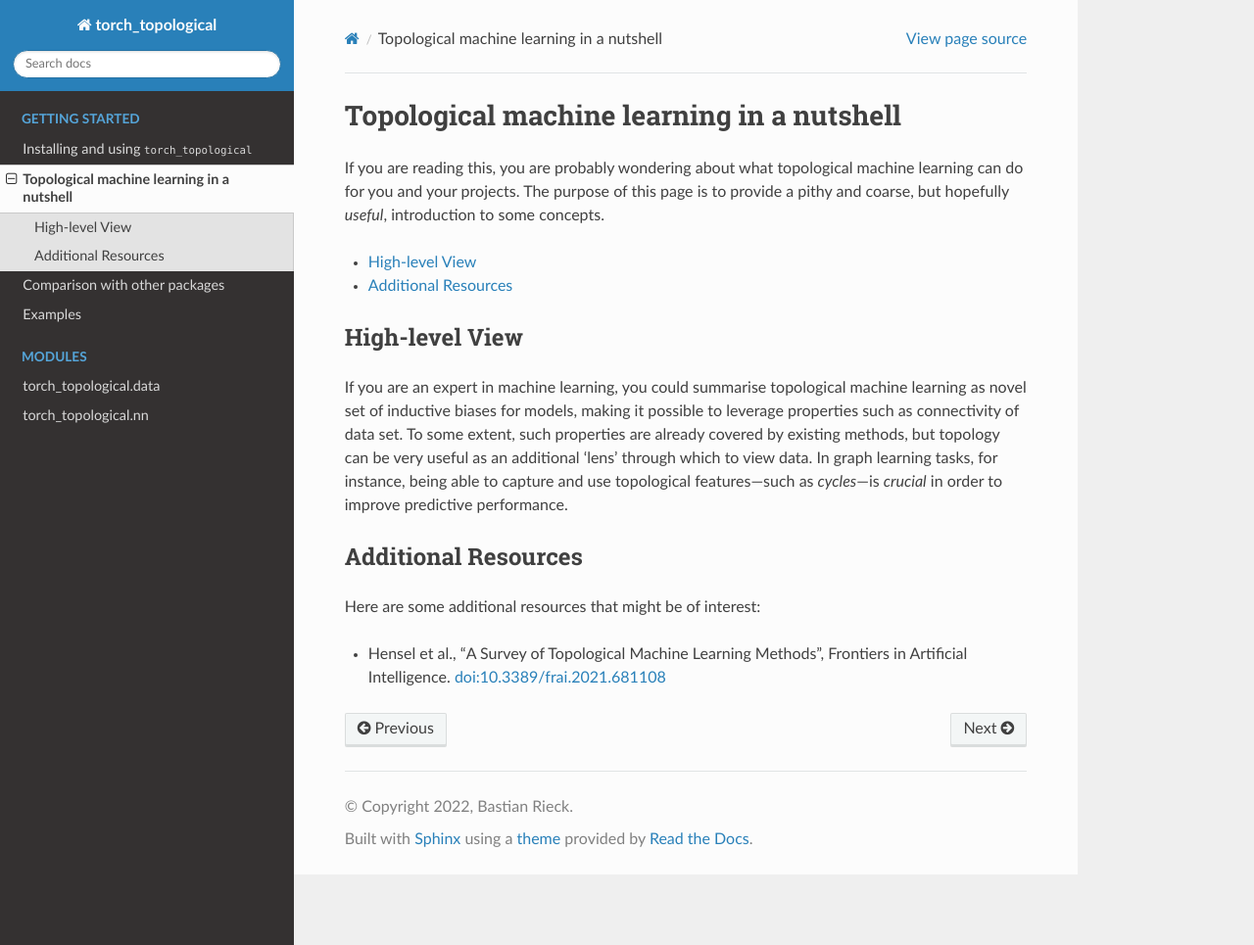
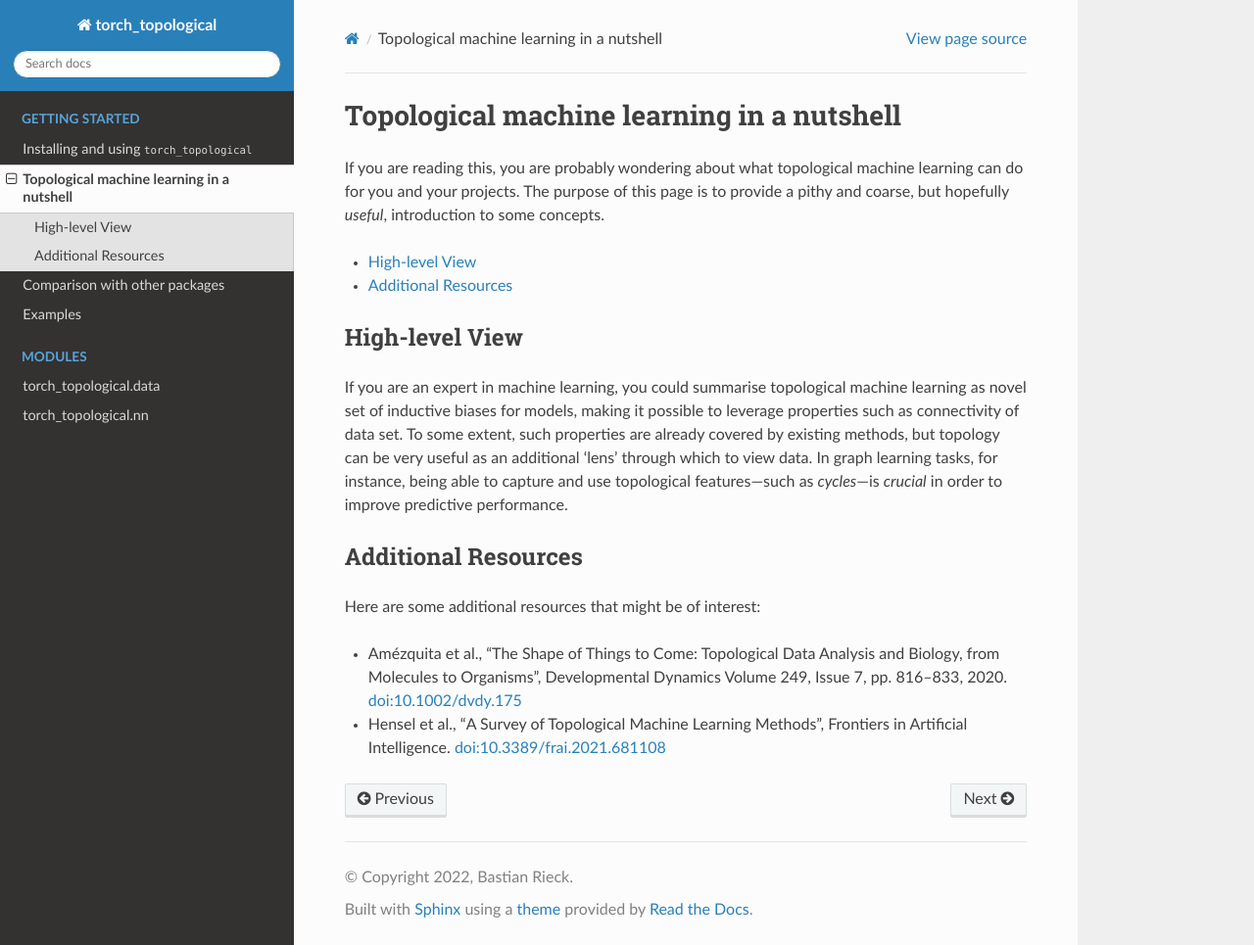
Before and after one commit to aidos-lab/pytorch-topological, a Sphinx documentation site: the page built from docs/source/nutshell.rst, in a window 1280 px wide and 965 px high. Shown: the whole window at 98% size. Built offline with Sphinx 7.4.7 and the Read the Docs theme 2.0.0, drawn with Linux system fonts in a browser that asks for light colours.

Commit message:
Extended "nutshell" document

```diff
--- a/docs/source/nutshell.rst
+++ b/docs/source/nutshell.rst
@@ -28,5 +28,9 @@ Additional Resources
 
 Here are some additional resources that might be of interest:
 
+- Amézquita et al., "The Shape of Things to Come: Topological Data Analysis and Biology,
+  from Molecules to Organisms", Developmental Dynamics
+  Volume 249, Issue 7, pp. 816--833, 2020. `doi:10.1002/dvdy.175 <https://doi.org/10.1002/dvdy.175>`_
+
 - Hensel et al., "A Survey of Topological Machine Learning Methods",
   Frontiers in Artificial Intelligence. `doi:10.3389/frai.2021.681108 <https://doi.org/10.3389/frai.2021.681108>`_
```
